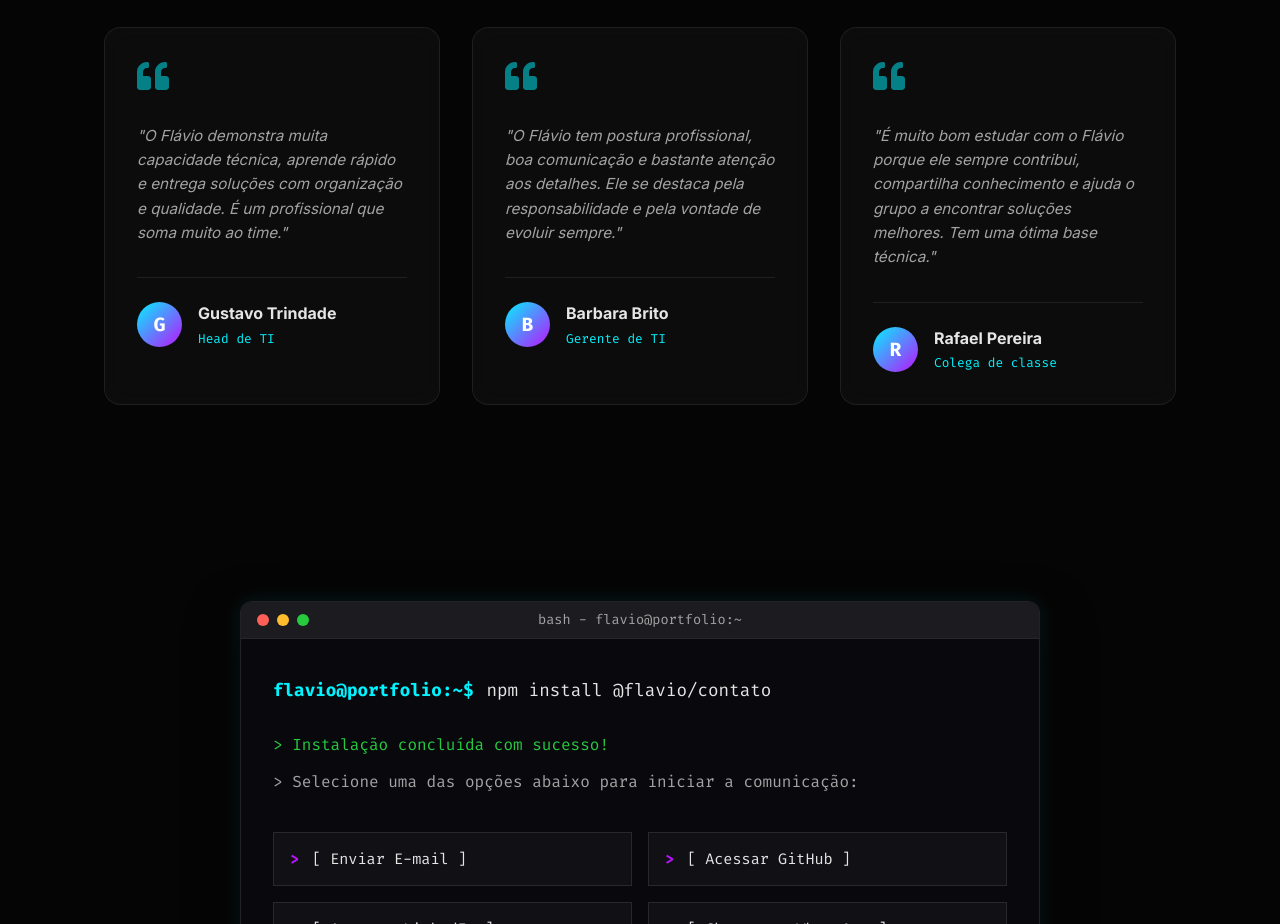
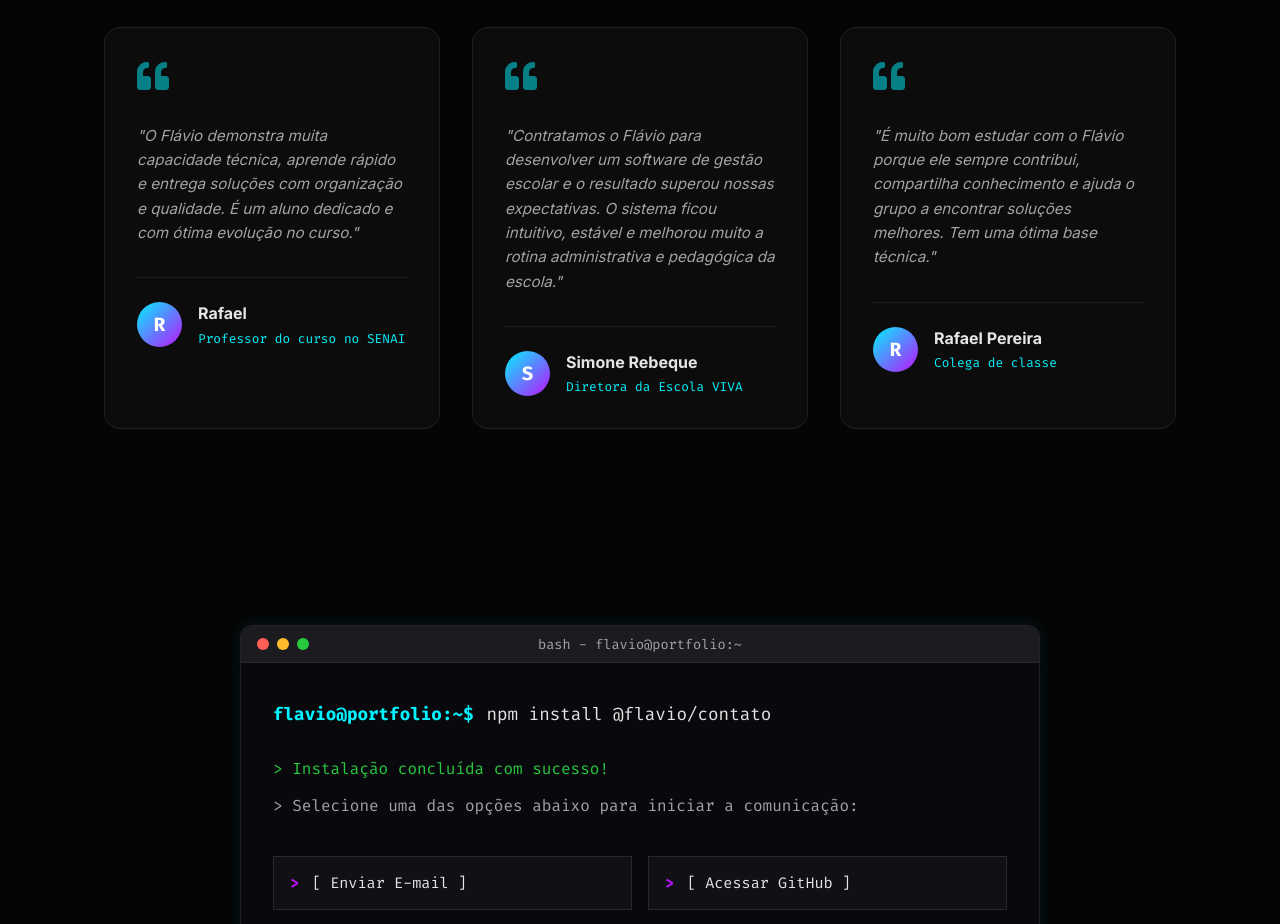
Before and after one commit to FlavioProgramador/portifolio-tech, a Next.js app: page / in a window 1280 px wide. Shown: the part 8200-9124 px from the top of the page. Built offline with nearby package versions, Linux system fonts and the light colour scheme.

Commit message:
feat: update testimonials with SENAI and VIVA school references

```diff
--- a/src/locales/en.ts
+++ b/src/locales/en.ts
@@ -164,14 +164,14 @@ export const en = {
     title: 'Testimonials',
     items: [
       {
-        name: 'Gustavo Trindade',
-        role: 'Head of IT',
-        text: '"Flávio shows strong technical ability, learns quickly, and delivers well-organized, high-quality solutions. He adds a lot of value to the team."'
+        name: 'Rafael',
+        role: 'SENAI Course Instructor',
+        text: '"Flávio shows strong technical ability, learns quickly, and delivers well-organized, high-quality solutions. He is a dedicated student with excellent growth throughout the course."'
       },
       {
-        name: 'Barbara Brito',
-        role: 'IT Manager',
-        text: '"Flávio has a professional attitude, strong communication, and great attention to detail. He stands out for his responsibility and drive to keep improving."'
+        name: 'Simone Rebeque',
+        role: 'Principal at VIVA School',
+        text: '"We hired Flávio to develop a school management software solution, and the result exceeded our expectations. The system is intuitive, stable, and greatly improved the school\'s administrative and pedagogical routines."'
       },
       {
         name: 'Rafael Pereira',
--- a/src/locales/pt.ts
+++ b/src/locales/pt.ts
@@ -164,14 +164,14 @@ export const pt = {
     title: 'Recomendações',
     items: [
       {
-        name: 'Gustavo Trindade',
-        role: 'Head de TI',
-        text: '"O Flávio demonstra muita capacidade técnica, aprende rápido e entrega soluções com organização e qualidade. É um profissional que soma muito ao time."'
+        name: 'Rafael',
+        role: 'Professor do curso no SENAI',
+        text: '"O Flávio demonstra muita capacidade técnica, aprende rápido e entrega soluções com organização e qualidade. É um aluno dedicado e com ótima evolução no curso."'
       },
       {
-        name: 'Barbara Brito',
-        role: 'Gerente de TI',
-        text: '"O Flávio tem postura profissional, boa comunicação e bastante atenção aos detalhes. Ele se destaca pela responsabilidade e pela vontade de evoluir sempre."'
+        name: 'Simone Rebeque',
+        role: 'Diretora da Escola VIVA',
+        text: '"Contratamos o Flávio para desenvolver um software de gestão escolar e o resultado superou nossas expectativas. O sistema ficou intuitivo, estável e melhorou muito a rotina administrativa e pedagógica da escola."'
       },
       {
         name: 'Rafael Pereira',
```
